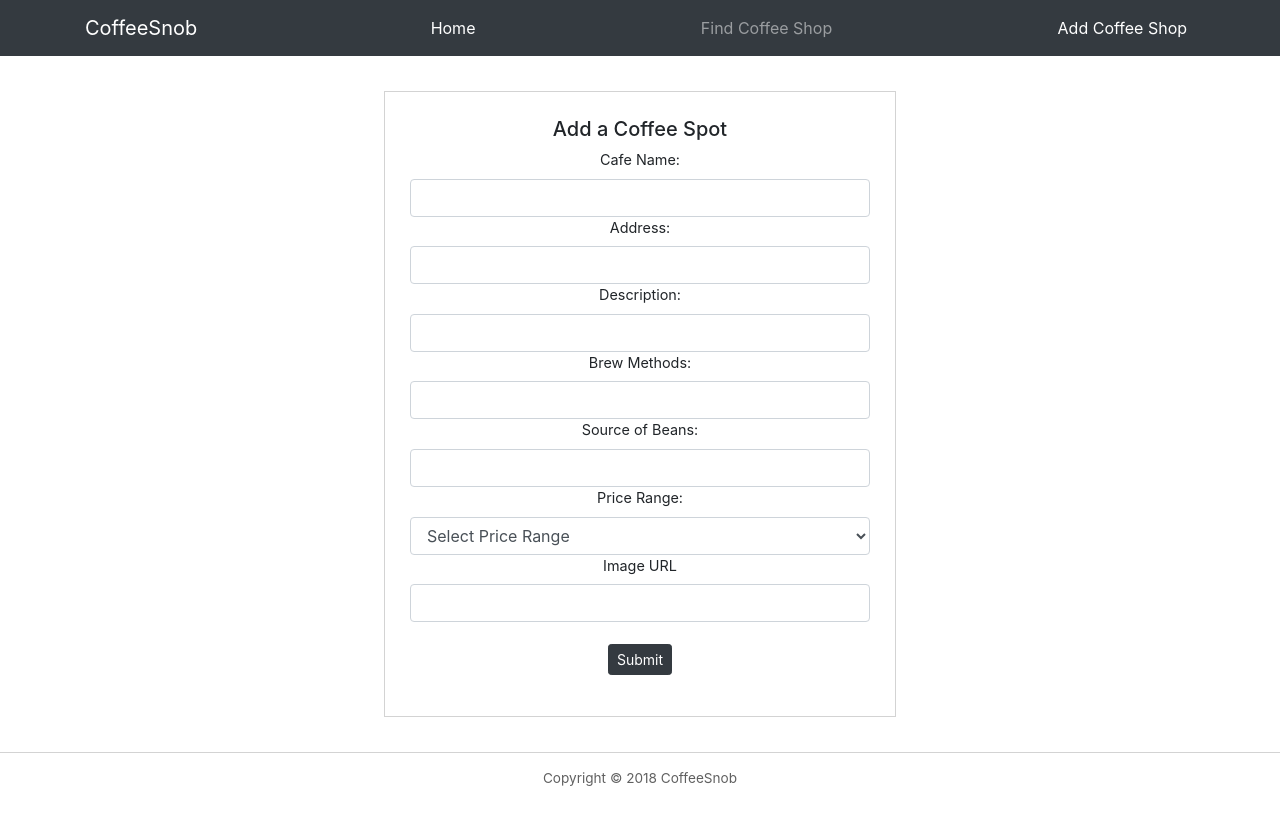
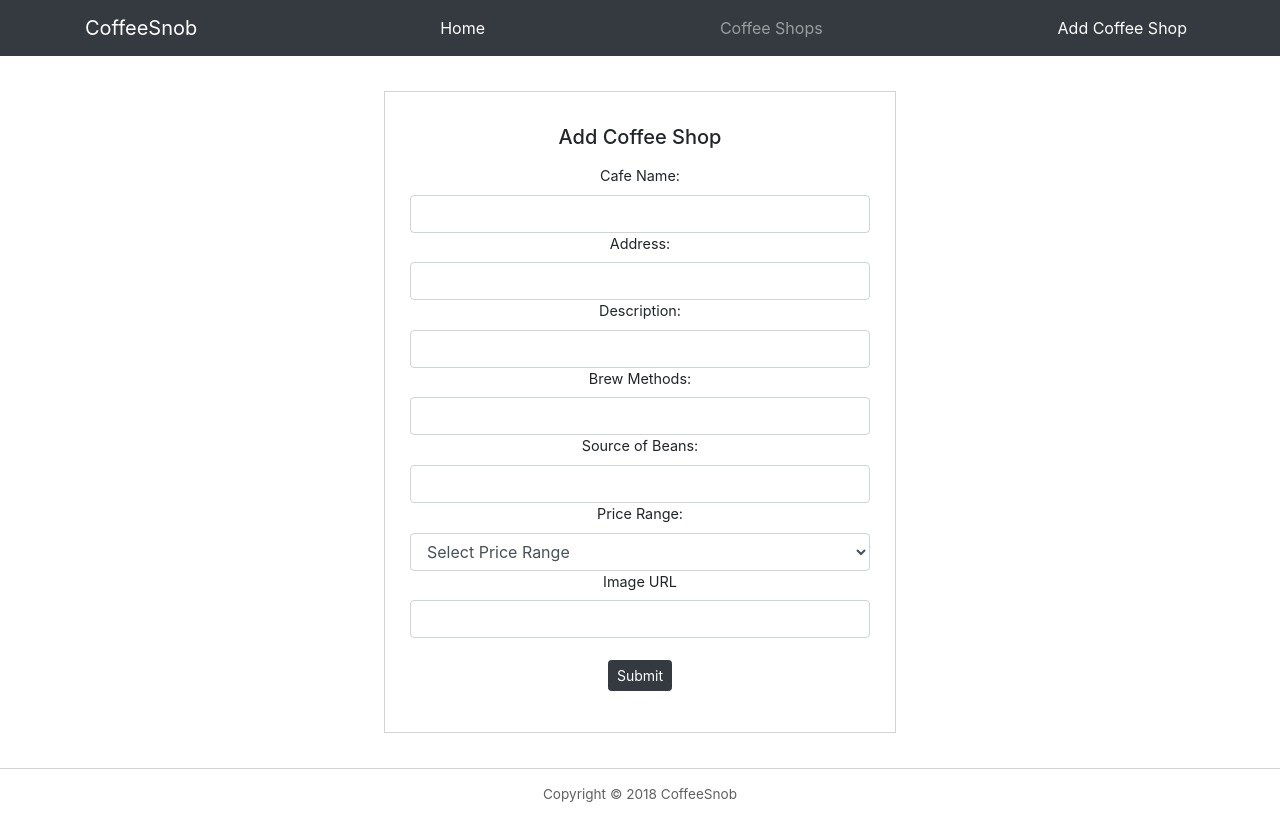
Before and after one commit to davidjkim810/coffee-snob, a React (Create React App) app in the folder coffee-snob-client/: page /new in a window 1280 px wide. Built offline with nearby package versions, Linux system fonts and the light colour scheme.

Commit message:
editted cafecard spacing and visuals, edited cafeform header

```diff
--- a/coffee-snob-client/src/App.css
+++ b/coffee-snob-client/src/App.css
@@ -46,6 +46,14 @@
   }
 }
 
+
+/* CAFE FORM */
+
+.cafe-form-header {
+  padding-top: 8px;
+  padding-bottom: 8px;
+}
+
 .cafe-form {
   width: 40%;
   margin: auto;
@@ -57,7 +65,7 @@
 }
 
 .cafe-card {
-  width: 450px;
+  width: 600px;
   border: 1px solid #D3D3D3;
   display: block;
   margin-top: 35px;
@@ -71,3 +79,8 @@
   padding-top: 5px;
   padding-bottom: 5px;
 }
+
+.cafe-header {
+  padding-top: 5px;
+  padding-bottom: 5px;
+}
--- a/coffee-snob-client/src/components/CafesCard.js
+++ b/coffee-snob-client/src/components/CafesCard.js
@@ -1,4 +1,5 @@
 import React from 'react';
+import { Link } from 'react-router-dom';
 
 class CafesCard extends React.Component {
 
@@ -6,16 +7,21 @@ class CafesCard extends React.Component {
     return (
       <div className="cafe-card">
         <div className="container-fluid text-center">
-        {this.props.cafe.name}
-          <br/><br/><img src={this.props.cafe.image_url} width="250" height="200" alt="pic" />
+          <h5 className="cafe-header">{this.props.cafe.name}</h5>
+          {this.props.cafe.image_url ? <img src={this.props.cafe.image_url} width="500" height="400" alt="pic" /> : <img src='http://cs.pes.edu/wp-content/uploads/2016/06/default-1.jpg' width="500" height="400" alt="pic" /> }
+
+
           <br/><br/>
 
-          <span className="bold-text"><strong>Address: </strong></span>{this.props.cafe.address}
-          <br></br>
-          <span className="bold-text"><strong>Description: </strong></span>{this.props.cafe.description}
-          <br></br>
-          <span className="bold-text">Source of Beans: </span>{this.props.cafe.bean_source}
-          <br></br>
+          <span className="bold-text"><strong>Address: <br/></strong></span>{this.props.cafe.address}
+          <br/><br/>
+
+          <span className="bold-text"><strong>Brew Methods: <br/></strong></span>{this.props.cafe.brew_methods}
+          <br/><br/>
+
+          <span className="bold-text"><strong>Source of Beans: <br/></strong></span>{this.props.cafe.bean_source}
+          <br/><br/>
+
 
         </div>
       </div>
--- a/coffee-snob-client/src/components/CafesForm.js
+++ b/coffee-snob-client/src/components/CafesForm.js
@@ -33,7 +33,7 @@ class CafesForm extends Component {
   render(){
     return (
       <div className="cafe-form">
-        <h5>Add a Coffee Spot</h5>
+        <h5 className="cafe-form-header">Add Coffee Shop</h5>
         <form onSubmit={(event) => this.handleOnSubmit(event)} >
           <FormGroup>
             <ControlLabel>Cafe Name:</ControlLabel>
--- a/coffee-snob-client/src/layout/Home.js
+++ b/coffee-snob-client/src/layout/Home.js
@@ -5,9 +5,8 @@ const Home = () => {
 
   return (
     <div className="home">
-      this is the home component
       <div className="welcome">
-        <h2>Are you craving good coffee?</h2>
+        <h2>Need a good cup of coffee?</h2>
         <span className="welcome-text">Visit the most delicious coffee spots near you!</span>
         <Link to="/cafes">
         <br/><br/>
--- a/coffee-snob-client/src/layout/NavBar.js
+++ b/coffee-snob-client/src/layout/NavBar.js
@@ -34,7 +34,7 @@ class NavBar extends Component {
              <ul className="navbar-nav ml-auto">
                <li className="nav-item">
                  <NavLink className="nav-link" to="/cafes">
-                   Find Coffee Shop
+                   Coffee Shops
                  </NavLink>
                </li>
              </ul>
```
